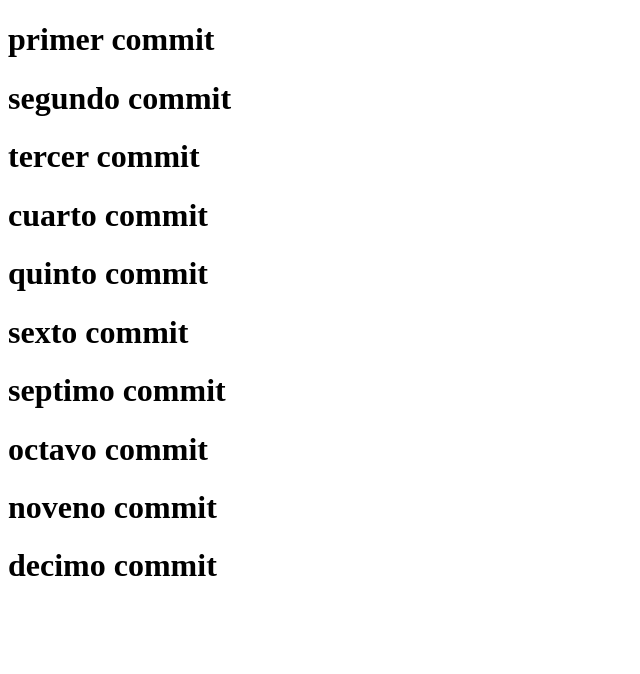
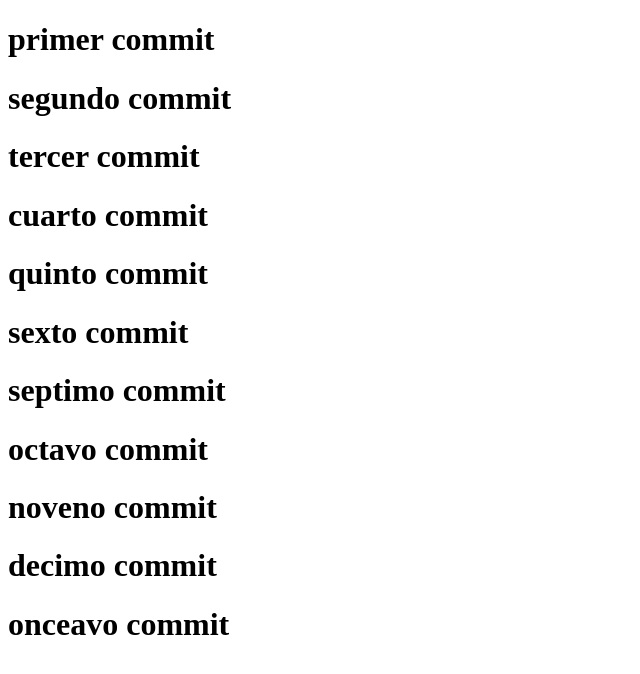
Before and after one commit to Xamio51/punto-3., a plain HTML site: page index.html in a window 1280 px wide. Shown: the whole page, without its empty margins (0-640 px from the left). Drawn offline with Linux system fonts and the light colour scheme.

Commit message:
onceavo commit

```diff
--- a/index.html
+++ b/index.html
@@ -16,6 +16,7 @@
     <h1>octavo commit</h1>
     <h1>noveno commit</h1>
     <h1>decimo commit</h1>
+    <h1>onceavo commit</h1>
 
 
 </body>
```
